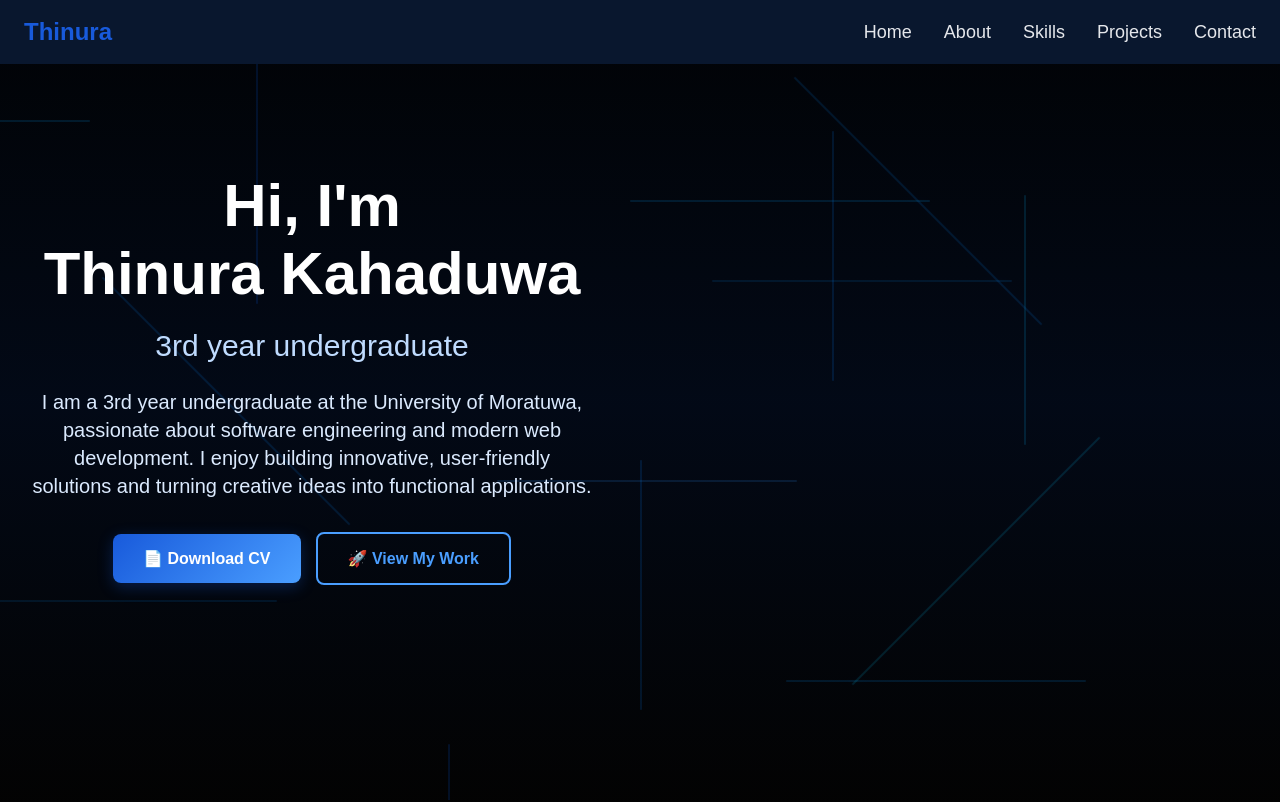
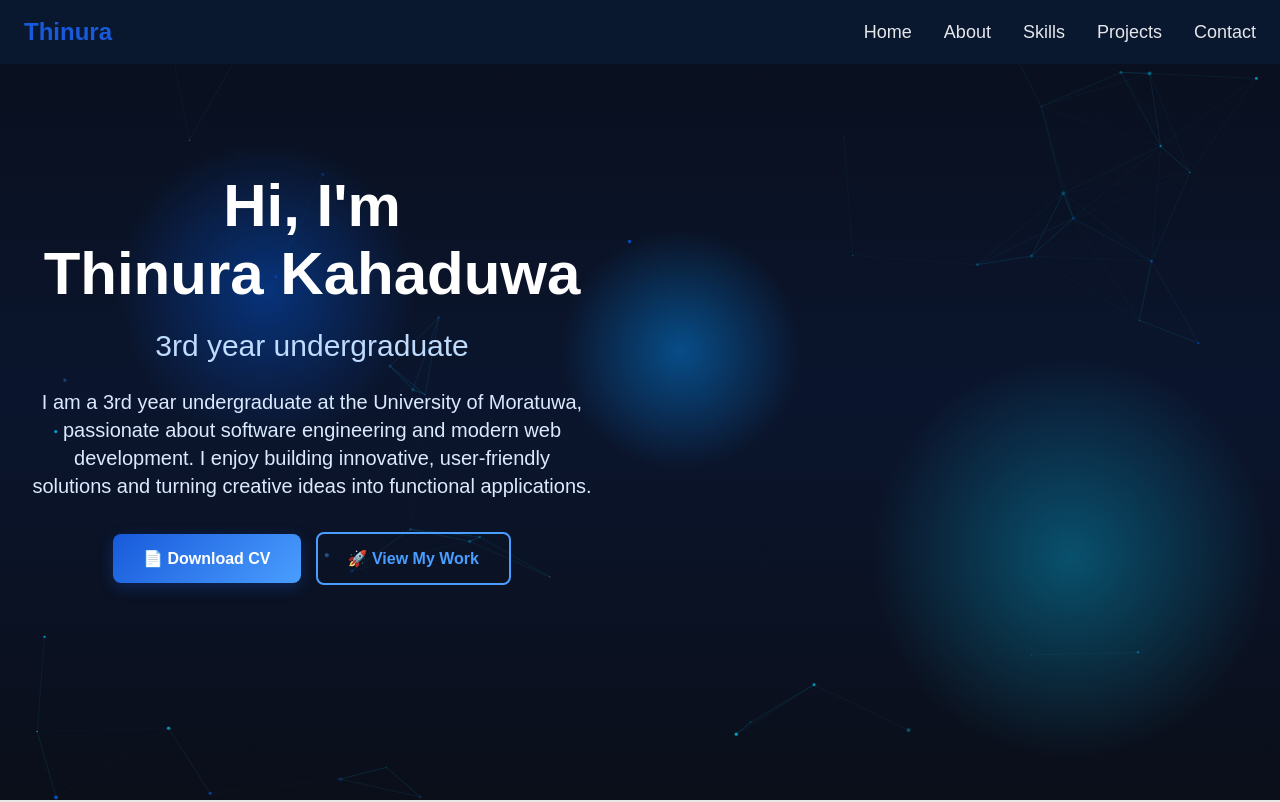
Before and after one commit to Thinura66/Port_Folio, a React (Vite) app: page / in a window 1280 px wide. Shown: the top 802 px of the page. Built offline with nearby package versions, Linux system fonts and the light colour scheme.

Commit message:
Update the background animation

```diff
--- a/package.json
+++ b/package.json
@@ -13,7 +13,8 @@
     "@emailjs/browser": "^4.4.1",
     "bootstrap": "^5.3.7",
     "react": "^19.1.1",
-    "react-dom": "^19.1.1"
+    "react-dom": "^19.1.1",
+    "tech-stack-icons": "^3.3.2"
   },
   "devDependencies": {
     "@eslint/js": "^9.32.0",
--- a/src/App.jsx
+++ b/src/App.jsx
@@ -6,6 +6,7 @@ import About from './components/About/About';
 import Skills from './components/Skills/Skills';
 import Projects from './components/Projects/Projects';
 import Contact from './components/Contact/Contact';
+import { AnimatedBackground } from './components/AnimatedBackground/AnimatedBackground';
 import { setupScrollAnimations } from './utils/scrollAnimations';
 
 const App = () => {
@@ -15,23 +16,8 @@ const App = () => {
 
   return (
     <div className="relative">
-      {/* Flowing Blue Lines Background */}
-      <div className="flowing-lines-bg">
-        <div className="blue-line horizontal line-1"></div>
-        <div className="blue-line horizontal line-2"></div>
-        <div className="blue-line horizontal line-3"></div>
-        <div className="blue-line horizontal line-4"></div>
-        <div className="blue-line horizontal line-1" style={{animationDelay: '3s', top: '25%'}}></div>
-        <div className="blue-line horizontal line-2" style={{animationDelay: '5s', top: '75%'}}></div>
-        <div className="blue-line vertical line-5"></div>
-        <div className="blue-line vertical line-6"></div>
-        <div className="blue-line vertical line-7"></div>
-        <div className="blue-line vertical line-5" style={{animationDelay: '2s', left: '35%'}}></div>
-        <div className="blue-line vertical line-6" style={{animationDelay: '4s', left: '65%'}}></div>
-        <div className="blue-line diagonal line-8"></div>
-        <div className="blue-line diagonal line-9"></div>
-        <div className="blue-line diagonal line-8" style={{animationDelay: '4s', top: '50%'}}></div>
-      </div>
+      {/* Animated Canvas Background */}
+      <AnimatedBackground />
 
       {/* Global floating particles */}
       <div className="global-particles">
--- /dev/null
+++ b/src/components/AnimatedBackground/AnimatedBackground.jsx
@@ -0,0 +1,162 @@
+import { useEffect, useRef } from "react"
+
+export function AnimatedBackground() {
+  const canvasRef = useRef(null)
+
+  useEffect(() => {
+    const canvas = canvasRef.current
+    if (!canvas) return
+
+    const ctx = canvas.getContext("2d")
+    if (!ctx) return
+
+    // Set canvas size
+    const resizeCanvas = () => {
+      canvas.width = window.innerWidth
+      canvas.height = window.innerHeight
+    }
+    resizeCanvas()
+    window.addEventListener("resize", resizeCanvas)
+
+    // Particle system
+    const particles = []
+    const particleCount = 50
+
+    // Initialize particles
+    for (let i = 0; i < particleCount; i++) {
+      particles.push({
+        x: Math.random() * canvas.width,
+        y: Math.random() * canvas.height,
+        vx: (Math.random() - 0.5) * 0.5,
+        vy: (Math.random() - 0.5) * 0.5,
+        radius: Math.random() * 1.5 + 0.5,
+        opacity: Math.random() * 0.5 + 0.2,
+        color: Math.random() > 0.5 ? "#00d4ff" : "#0066ff",
+      })
+    }
+
+    // Animated orbs
+    const orbs = [
+      {
+        x: canvas.width * 0.2,
+        y: canvas.height * 0.3,
+        baseX: canvas.width * 0.2,
+        baseY: canvas.height * 0.3,
+        radius: 150,
+        color: "#0066ff",
+        opacity: 0.4,
+      },
+      {
+        x: canvas.width * 0.8,
+        y: canvas.height * 0.7,
+        baseX: canvas.width * 0.8,
+        baseY: canvas.height * 0.7,
+        radius: 200,
+        color: "#00d4ff",
+        opacity: 0.35,
+      },
+      {
+        x: canvas.width * 0.5,
+        y: canvas.height * 0.5,
+        baseX: canvas.width * 0.5,
+        baseY: canvas.height * 0.5,
+        radius: 120,
+        color: "#0099ff",
+        opacity: 0.45,
+      },
+    ]
+
+    let time = 0
+
+    const animate = () => {
+      // Clear canvas with very dark blue background (near black)
+      ctx.fillStyle = "#0a0e1a"
+      ctx.fillRect(0, 0, canvas.width, canvas.height)
+
+      time += 0.001
+
+      // Draw animated orbs
+      orbs.forEach((orb, index) => {
+        orb.x = orb.baseX + Math.sin(time * 0.5 + index) * 50
+        orb.y = orb.baseY + Math.cos(time * 0.3 + index * 1.5) * 50
+
+        const gradient = ctx.createRadialGradient(orb.x, orb.y, 0, orb.x, orb.y, orb.radius)
+        gradient.addColorStop(
+          0,
+          `${orb.color}${Math.round(orb.opacity * 255)
+            .toString(16)
+            .padStart(2, "0")}`,
+        )
+        gradient.addColorStop(1, `${orb.color}00`)
+
+        ctx.fillStyle = gradient
+        ctx.fillRect(orb.x - orb.radius, orb.y - orb.radius, orb.radius * 2, orb.radius * 2)
+      })
+
+      // Update and draw particles
+      particles.forEach((particle) => {
+        particle.x += particle.vx
+        particle.y += particle.vy
+
+        // Wrap around edges
+        if (particle.x < 0) particle.x = canvas.width
+        if (particle.x > canvas.width) particle.x = 0
+        if (particle.y < 0) particle.y = canvas.height
+        if (particle.y > canvas.height) particle.y = 0
+
+        particle.opacity = 0.5 + Math.sin(time * 2 + particle.x * 0.01) * 0.3
+
+        ctx.fillStyle = `${particle.color}${Math.round(particle.opacity * 255)
+          .toString(16)
+          .padStart(2, "0")}`
+        ctx.beginPath()
+        ctx.arc(particle.x, particle.y, particle.radius, 0, Math.PI * 2)
+        ctx.fill()
+      })
+
+      // Draw connecting lines between nearby particles
+      for (let i = 0; i < particles.length; i++) {
+        for (let j = i + 1; j < particles.length; j++) {
+          const dx = particles[i].x - particles[j].x
+          const dy = particles[i].y - particles[j].y
+          const distance = Math.sqrt(dx * dx + dy * dy)
+
+          if (distance < 150) {
+            ctx.strokeStyle = `#00d4ff${Math.round((1 - distance / 150) * 0.4 * 255)
+              .toString(16)
+              .padStart(2, "0")}`
+            ctx.lineWidth = 0.5
+            ctx.beginPath()
+            ctx.moveTo(particles[i].x, particles[i].y)
+            ctx.lineTo(particles[j].x, particles[j].y)
+            ctx.stroke()
+          }
+        }
+      }
+
+      requestAnimationFrame(animate)
+    }
+
+    animate()
+
+    return () => {
+      window.removeEventListener("resize", resizeCanvas)
+    }
+  }, [])
+
+  return (
+    <canvas
+      ref={canvasRef}
+      className="fixed inset-0"
+      style={{
+        zIndex: -1,
+        position: "fixed",
+        top: 0,
+        left: 0,
+        width: "100vw",
+        height: "100vh",
+        pointerEvents: "none"
+      }}
+    />
+  )
+}
--- a/src/main.css
+++ b/src/main.css
@@ -14,7 +14,7 @@ body {
   font-family: 'Arial', sans-serif;
   line-height: 1.6;
   color: #fff;
-  background: #000000;
+  background: transparent;
   scroll-behavior: smooth;
   overflow-x: hidden;
   overflow-y: auto;
@@ -22,109 +22,6 @@ body {
   position: relative;
   margin: 0;
   padding: 0;
-}
-
-/* Flowing Blue Lines Background Container */
-.flowing-lines-bg {
-  position: fixed;
-  top: 0;
-  left: 0;
-  width: 100%;
-  height: 100%;
-  pointer-events: none;
-  z-index: 0;
-  overflow: hidden;
-}
-
-.blue-line {
-  position: absolute;
-  background: #00aaff;
-  opacity: 0.15;
-  box-shadow: 0 0 5px rgba(0, 170, 255, 0.15), 0 0 10px rgba(0, 170, 255, 0.1);
-  border-radius: 1px;
-}
-
-/* Horizontal Lines */
-.blue-line.horizontal {
-  height: 2px;
-  width: 300px;
-}
-
-.blue-line.horizontal.line-1 {
-  top: 15%;
-  left: -300px;
-  background: #00aaff;
-  animation: flowRight 6s linear infinite;
-}
-
-.blue-line.horizontal.line-2 {
-  top: 35%;
-  left: -300px;
-  background: #0077cc;
-  animation: flowRight 8s linear infinite 1.5s;
-}
-
-.blue-line.horizontal.line-3 {
-  top: 60%;
-  left: -300px;
-  background: #3399ff;
-  animation: flowRight 7s linear infinite 3s;
-}
-
-.blue-line.horizontal.line-4 {
-  top: 85%;
-  left: -300px;
-  background: #0099ff;
-  animation: flowRight 9s linear infinite 0.5s;
-}
-
-/* Vertical Lines */
-.blue-line.vertical {
-  width: 2px;
-  height: 250px;
-}
-
-.blue-line.vertical.line-5 {
-  left: 20%;
-  top: -250px;
-  background: #0066ff;
-  animation: flowDown 5s linear infinite;
-}
-
-.blue-line.vertical.line-6 {
-  left: 50%;
-  top: -250px;
-  background: #0088ff;
-  animation: flowDown 7s linear infinite 2s;
-}
-
-.blue-line.vertical.line-7 {
-  left: 80%;
-  top: -250px;
-  background: #00bbff;
-  animation: flowDown 6s linear infinite 4s;
-}
-
-/* Diagonal Lines */
-.blue-line.diagonal {
-  width: 350px;
-  height: 2px;
-}
-
-.blue-line.diagonal.line-8 {
-  top: 25%;
-  left: -350px;
-  transform: rotate(45deg);
-  background: #0088ff;
-  animation: flowDiagonalRight 10s linear infinite;
-}
-
-.blue-line.diagonal.line-9 {
-  top: 70%;
-  right: -350px;
-  transform: rotate(-45deg);
-  background: #00ccff;
-  animation: flowDiagonalLeft 12s linear infinite 3s;
 }
 
 html {
@@ -438,19 +335,36 @@ section:nth-child(6) { animation-delay: 0.6s; }
   /* Contact Info Item Layout */
   #contact div[style*="display: flex"][style*="alignItems: center"] {
     display: flex !important;
-    align-items: flex-start !important;
+    align-items: center !important;
+    justify-content: flex-start !important;
     margin-bottom: 1rem !important;
-    padding: 0.5rem !important;
+    padding: 0.5rem 0.5rem 0.5rem 0.25rem !important;
+    min-height: 50px !important;
+    gap: 8px !important;
   }
 
   /* Contact Icon Circles */
-  #contact div[style*="width: 50px"] {
+  #contact div[style*="width: 50px"],
+  #contact div[style*="marginRight: 15px"] {
     width: 40px !important;
     height: 40px !important;
     min-width: 40px !important;
     min-height: 40px !important;
-    margin-right: 1rem !important;
+    margin-right: 8px !important;
+    margin-left: 0 !important;
     flex-shrink: 0 !important;
+  }
+
+  /* Contact Text Container */
+  #contact div[style*="display: flex"][style*="alignItems: center"] > div:last-child {
+    display: flex !important;
+    flex-direction: column !important;
+    justify-content: center !important;
+    align-items: flex-start !important;
+    flex-grow: 1 !important;
+    text-align: left !important;
+    padding-left: 0 !important;
+    margin-left: 0 !important;
   }
 
   /* Contact Text */
@@ -458,12 +372,23 @@ section:nth-child(6) { animation-delay: 0.6s; }
     font-size: 0.9rem !important;
     margin-bottom: 0.25rem !important;
     line-height: 1.2 !important;
+    margin-top: 0 !important;
+    margin-left: 0 !important;
+    padding-left: 0 !important;
+    text-align: left !important;
+    width: 100% !important;
   }
 
   #contact p {
     font-size: 0.8rem !important;
     line-height: 1.3 !important;
     word-break: break-word !important;
+    margin-top: 0 !important;
+    margin-bottom: 0 !important;
+    margin-left: 0 !important;
+    padding-left: 0 !important;
+    text-align: left !important;
+    width: 100% !important;
   }
 
   /* Mobile content optimization */
@@ -915,74 +840,22 @@ button:hover {
   }
 }
 
-/* Flowing Blue Lines Animations */
-@keyframes flowRight {
+@keyframes dropFromTop {
   0% {
-    left: -300px;
-    opacity: 0;
-  }
-  5% {
-    opacity: 0.15;
-  }
-  95% {
-    opacity: 0.15;
+    opacity: 0;
+    transform: translateY(-100px) scale(0.8);
+  }
+  50% {
+    opacity: 0.7;
+    transform: translateY(10px) scale(1.05);
   }
   100% {
-    left: calc(100vw + 100px);
-    opacity: 0;
-  }
-}
-
-@keyframes flowDown {
-  0% {
-    top: -250px;
-    opacity: 0;
-  }
-  5% {
-    opacity: 0.15;
-  }
-  95% {
-    opacity: 0.15;
-  }
-  100% {
-    top: calc(100vh + 100px);
-    opacity: 0;
-  }
-}
-
-@keyframes flowDiagonalRight {
-  0% {
-    left: -350px;
-    opacity: 0;
-  }
-  5% {
-    opacity: 0.15;
-  }
-  95% {
-    opacity: 0.15;
-  }
-  100% {
-    left: calc(100vw + 100px);
-    opacity: 0;
-  }
-}
-
-@keyframes flowDiagonalLeft {
-  0% {
-    right: -350px;
-    opacity: 0;
-  }
-  5% {
-    opacity: 0.15;
-  }
-  95% {
-    opacity: 0.15;
-  }
-  100% {
-    right: calc(100vw + 100px);
-    opacity: 0;
-  }
-}
+    opacity: 1;
+    transform: translateY(0) scale(1);
+  }
+}
+
+
 
 @keyframes floatingParticles {
   0% {
@@ -1028,6 +901,12 @@ button:hover {
   opacity: 0;
   transform: scale(0.8);
   animation: zoomIn 0.8s ease-out forwards;
+}
+
+.animate-drop-from-top {
+  opacity: 0;
+  transform: translateY(-100px) scale(0.8);
+  animation: dropFromTop 1.2s cubic-bezier(0.4, 0, 0.2, 1) forwards;
 }
 
 
```
Also changed, not shown: src/components/Home/Home.jsx (+4 -4 lines), 2 other files (tests, documents, lock files or other folders).
